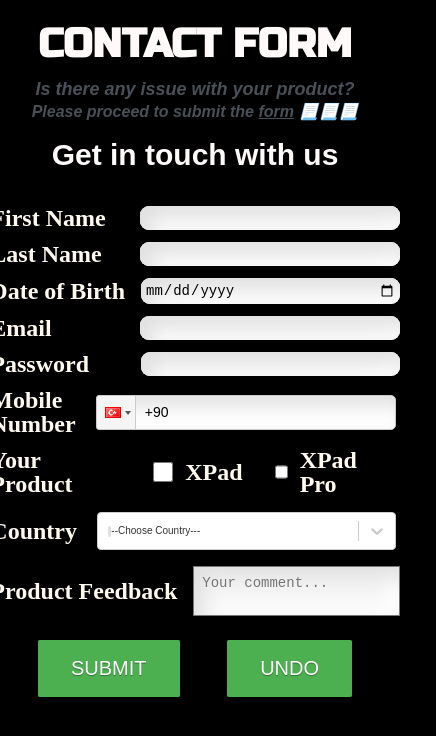
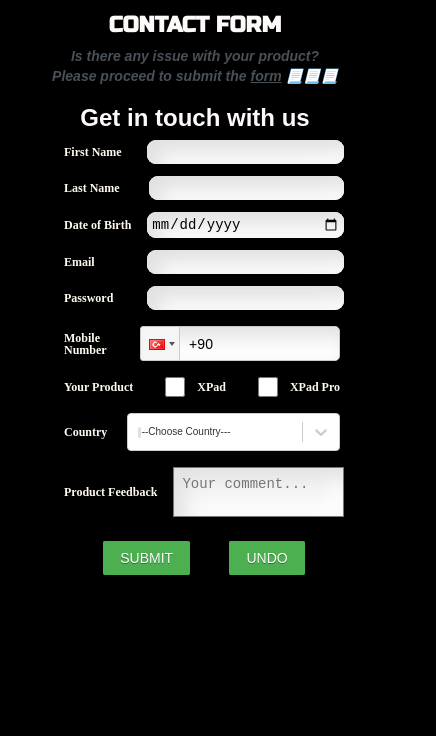
Before and after one commit to okanozman-create/contact-form-reactjs, a React (Create React App) app: page / in a window 390 px wide. Shown: the top 736 px of the page, 436 px wide, since content can reach past the window. Built offline with nearby package versions, Linux system fonts and the light colour scheme; no server answers; a web font is replaced by a local one.

Commit message:
updated css

```diff
--- a/src/components/Form.js
+++ b/src/components/Form.js
@@ -152,7 +152,7 @@ export default function Form({
 
 
 
-          <Phone values={values} setValues={setValues} style={{}} />
+          <Phone values={values} setValues={setValues}  />
 
 {/*
           <div className="label-input-group" id="gender">
--- a/src/index.css
+++ b/src/index.css
@@ -313,22 +313,29 @@ input[type="checkbox"]:focus {
 }
 
 /* styles.css */
-@media (max-width: 24em) {
+@media (max-width: 36em) {
+  .App {
+    margin: auto;
+  }
   label {
     font-size: 1.2rem;
+  }
+
+  #lemon {
+    width: 20rem;
   }
 
   h1 {
     margin-top: 1.4rem;
     font-size: 2.2rem;
-    margin-bottom: 2.4rem;
+    margin-bottom: 1rem;
   }
 
   h3,
   h4 {
     text-align: center;
     font-size: 1.4rem;
-    line-height: 3rem;
+    line-height: 2rem;
   }
 
   h2 {
@@ -344,7 +351,7 @@ input[type="checkbox"]:focus {
 
   .form {
     max-width: 30rem;
-    margin: 1rem;
+    margin: 0;
     padding: 1rem;
   }
 
```
